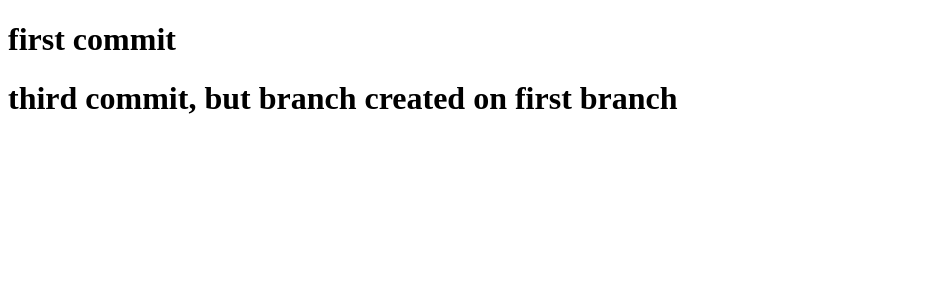
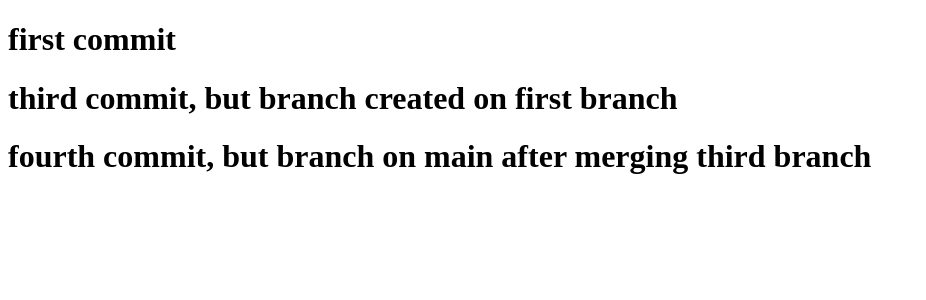
Before and after one commit to ramakotaiah12/general-understanding, a React (Create React App) app: page / in a window 1280 px wide. Shown: the top 300 px of the page, without its empty margins (0-926 px from the left). Built offline with nearby package versions, Linux system fonts and the light colour scheme.

Commit message:
fourth commit: branch on main after
> branch created on main branch after third branch merging
>updated h1 element
>fourth commit, but branch on main after merging third branch

```diff
--- a/src/App.js
+++ b/src/App.js
@@ -4,6 +4,7 @@ function App() {
     <div className="App">
       <h1>first commit</h1>
       <h1>third commit, but branch created on first branch</h1>
+      <h1>fourth commit, but branch on main after merging third branch </h1>
     </div>
   );
 }
```
